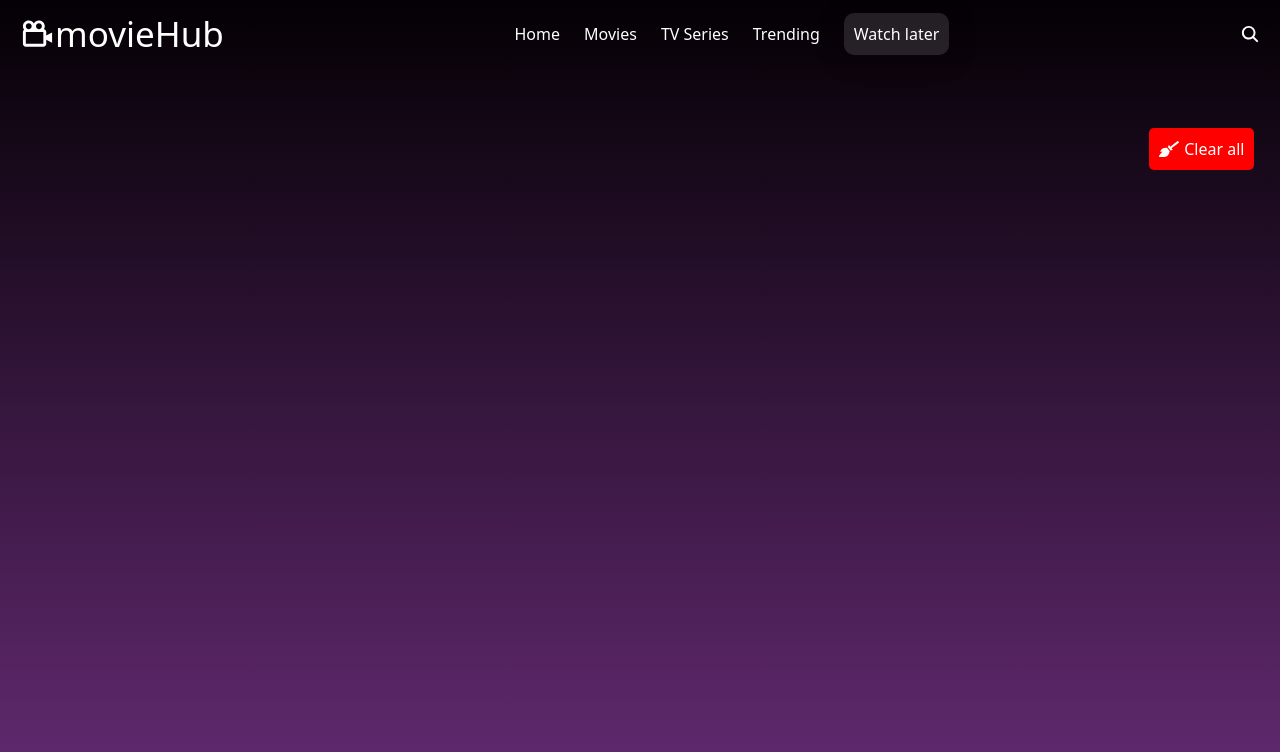
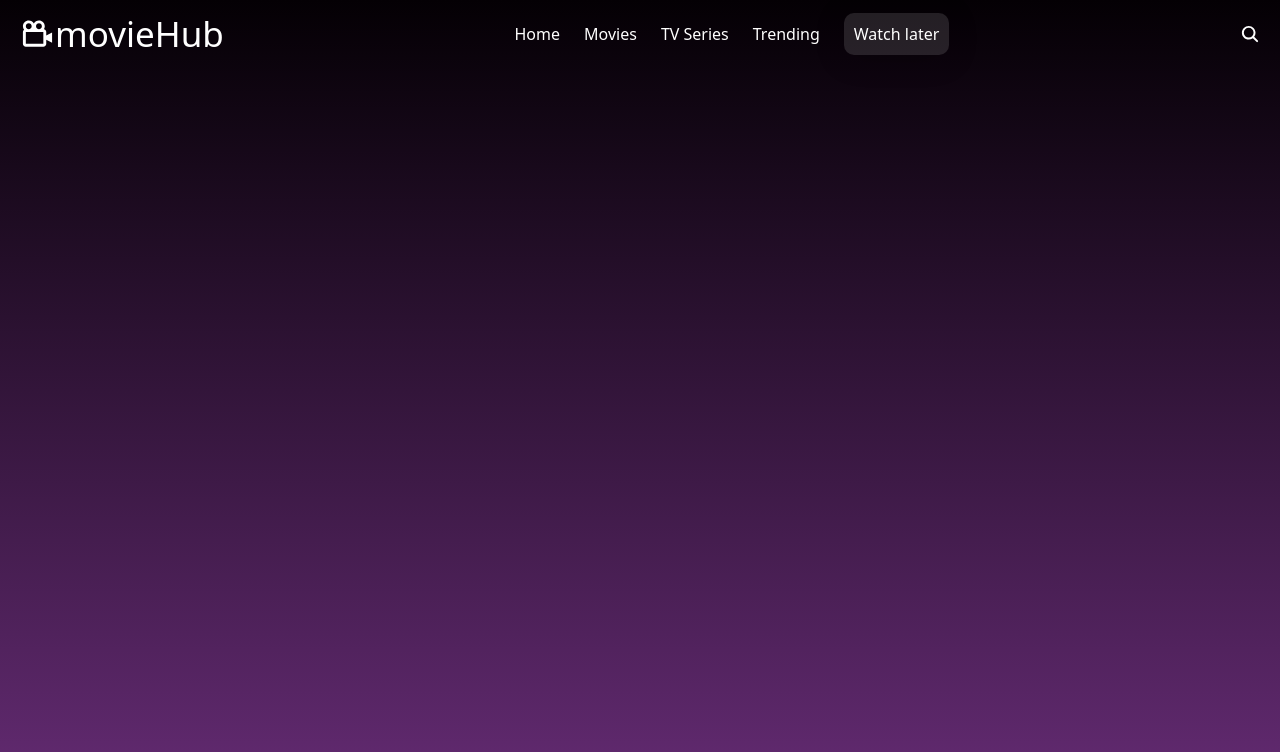
Before and after one commit to vedantnaik1008/Movie-hub, a React (Vite) app: page /watchlater in a window 1280 px wide. Shown: the top 752 px of the page. Built offline with nearby package versions, Linux system fonts and the light colour scheme.

Commit message:
removed clear all

```diff
--- a/src/Pages/WatchLater.tsx
+++ b/src/Pages/WatchLater.tsx
@@ -1,10 +1,9 @@
 import { useSelector, useDispatch } from "react-redux"
-import { CLEAR, REMOVE,  } from "../components/WatchSlice"
+import { REMOVE,  } from "../components/WatchSlice"
 import { RootState } from "../store"
 import { img_500, unavailable } from "../Services/Config"
 import { Suspense, useState } from "react"
 import { lazy } from 'react';
-import { FaBroom } from "react-icons/fa"
 import { IoCloseOutline } from "react-icons/io5";
 import { Fetching } from "../types/Fetching"
 import Loading from "../components/Loading"
@@ -22,16 +21,9 @@ const WatchLater = () => {
         dispatch(REMOVE(id))
     }
 
-    const clearAll = () =>{
-        dispatch(CLEAR())
-    }
   return (
     <>
         <div className="watch-padding bg-black-c">
-            <div className="clear-all" onClick={clearAll}>
-              <FaBroom color="white" size="20px"/> <span>Clear all</span>
-            </div>
-
             <div className='display-grid-watch-later'>
                 {products.watchlater.map((val: Fetching)=> (
                     <div key={val.id} id="card">
--- a/src/components/WatchSlice.tsx
+++ b/src/components/WatchSlice.tsx
@@ -36,13 +36,9 @@ const watchSlice = createSlice({
       );
       localStorage.setItem("watchlater", JSON.stringify(state.watchlater));
     },
-    CLEAR: (state) => {
-      localStorage.removeItem("watchlater");
-      state.watchlater = [];
-    }
   }
 });
 
-export const { ADD, REMOVE, CLEAR } = watchSlice.actions;
+export const { ADD, REMOVE } = watchSlice.actions;
 
 export default watchSlice.reducer;
--- a/src/index.css
+++ b/src/index.css
@@ -420,19 +420,6 @@ button{
     height: 100dvh;
 }
 
-.clear-all {
-    position: absolute;
-    background-color: red;
-    top: 16%;
-    right: 2%;
-    padding: 10px 10px;
-    border-radius: 5px;
-    color: white;
-    display: flex;
-    justify-content: center;
-    align-items: center;
-    gap: 5px;
-}
 .watch-remove {
     position: absolute;
     top: 25px;
```
